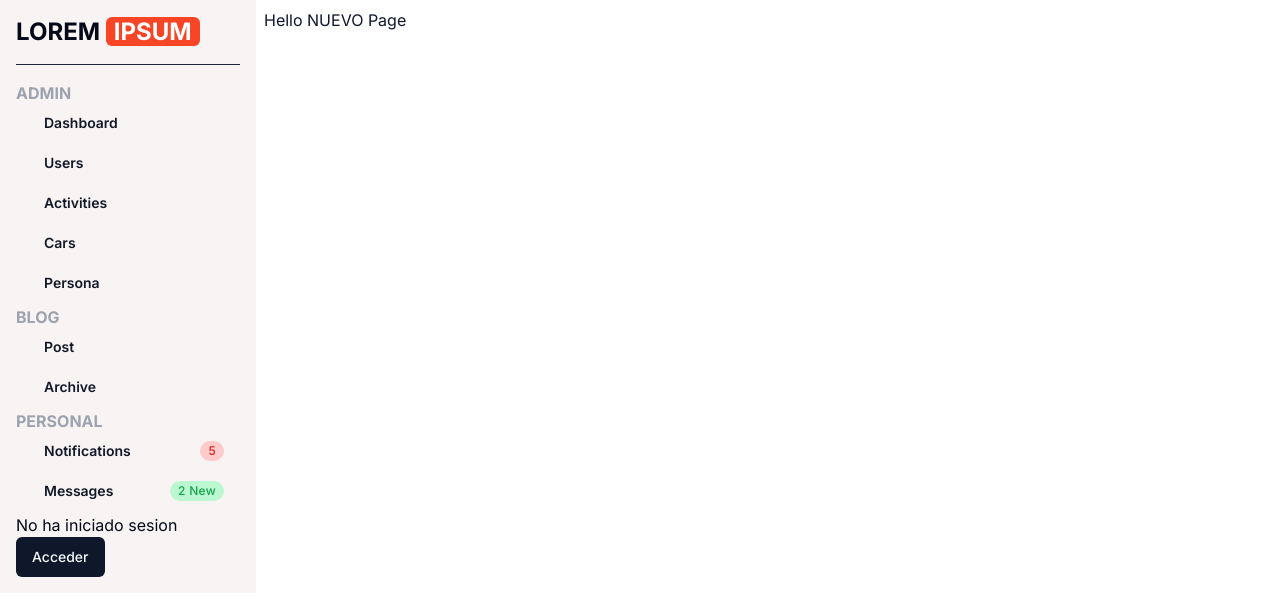
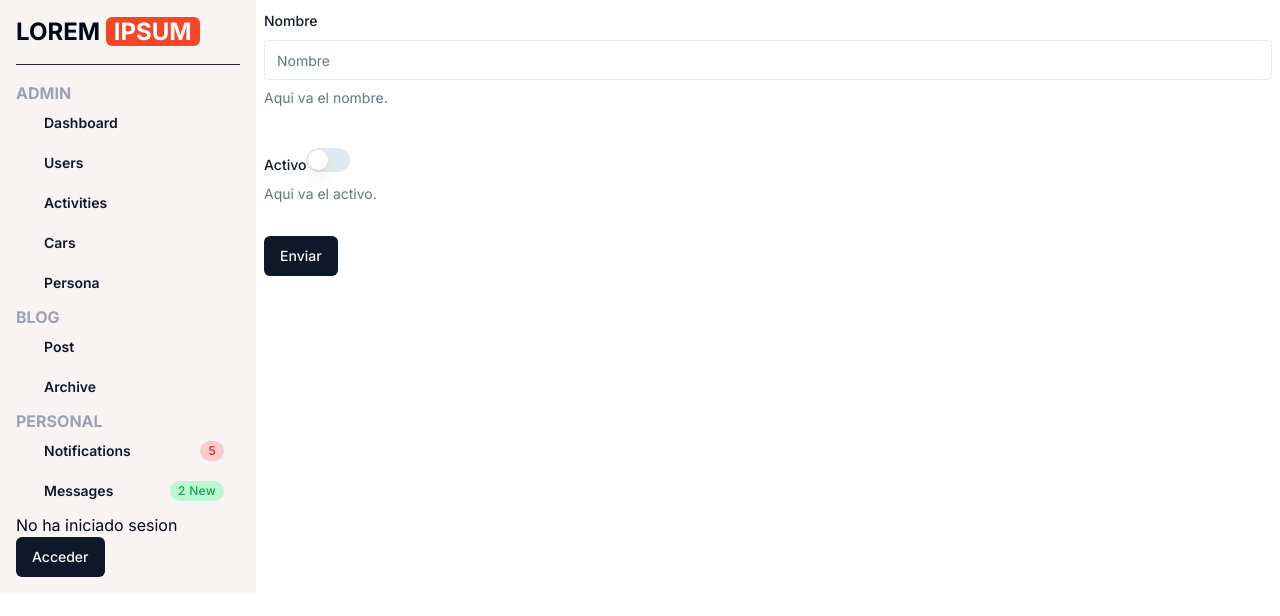
Before and after one commit to arma20044/crud, a Next.js app: page /dashboard/activities/nuevo in a window 1280 px wide. Shown: the top 616 px of the page. Built offline with nearby package versions, Linux system fonts and the light colour scheme; no server answers.

Commit message:
activities ok insert

```diff
--- a/package.json
+++ b/package.json
@@ -18,6 +18,7 @@
     "@mui/x-data-grid-generator": "^7.11.1",
     "@radix-ui/react-label": "^2.1.0",
     "@radix-ui/react-slot": "^1.1.0",
+    "@radix-ui/react-switch": "^1.1.0",
     "@radix-ui/react-toast": "^1.2.1",
     "@vercel/postgres": "^0.9.0",
     "bcrypt": "^5.1.1",
--- a/src/app/actions/activities.ts
+++ b/src/app/actions/activities.ts
@@ -12,6 +12,22 @@ interface Props {
 export const cargarActivities = async(datos:Props) => {
 
 
+
+
+    const response = await sql`SELECT * FROM ACTIVITIES `;
+
+     revalidatePath('/dashboard/activities')
+
+
+     return response;
+
+
+}
+
+
+export const crearActivities = async(datos:Props) => {
+
+
     const { nombre, activo } = datos
 
     const response = await sql`INSERT INTO ACTIVITIES (nombre, activo) VALUES (${nombre}, ${activo})`;
--- /dev/null
+++ b/src/app/dashboard/activities/css/style.css
@@ -0,0 +1,29 @@
+/* HTML: <div class="loader"></div>
+.loader {
+    width: fit-content;
+    font-weight: bold;
+    font-family: monospace;
+    font-size: 30px;
+    clip-path: inset(0 100% 0 0);
+    animation: l5 2s steps(11) infinite;
+  }
+  .loader:before {
+    content:"Loading..."
+  }
+  @keyframes l5 {to{clip-path: inset(0 -1ch 0 0)}} */
+
+  /* HTML: <div class="loader"></div> */
+.loader {
+  color: #000;
+  width: 4px;
+  aspect-ratio: 1;
+  border-radius: 50%;
+  box-shadow: 19px 0 0 7px, 38px 0 0 3px, 57px 0 0 0;
+  transform: translateX(-38px);
+  animation: l21 .5s infinite alternate linear;
+}
+
+@keyframes l21 {
+  50%  {box-shadow: 19px 0 0 3px, 38px 0 0 7px, 57px 0 0 3px}
+  100% {box-shadow: 19px 0 0 0  , 38px 0 0 3px, 57px 0 0 7px}
+}
--- /dev/null
+++ b/src/app/dashboard/activities/error.tsx
@@ -0,0 +1,20 @@
+
+'use client'
+
+import Link from "next/link";
+import React from "react";
+
+export default function NamePage() {
+  return (
+    <section className="bg-white dark:bg-gray-900">
+    <div className="py-8 px-4 mx-auto max-w-screen-xl lg:py-16 lg:px-6">
+        <div className="mx-auto max-w-screen-sm text-center">
+            <h1 className="mb-4 text-7xl tracking-tight font-extrabold lg:text-9xl text-primary-600 dark:text-primary-500">404</h1>
+            <p className="mb-4 text-3xl tracking-tight font-bold text-gray-900 md:text-4xl dark:text-white">ALGO ANDA MAL.</p>
+            <p className="mb-4 text-lg font-light text-gray-500 dark:text-gray-400">Disculpas, ha ocurrido un error. Por favor, recarga la pagina o ve al <Link href={'/dashboard'}>Dashboard</Link></p>
+            <a href="#" className="inline-flex text-white bg-primary-600 hover:bg-primary-800 focus:ring-4 focus:outline-none focus:ring-primary-300 font-medium rounded-lg text-sm px-5 py-2.5 text-center dark:focus:ring-primary-900 my-4">Back to Homepage</a>
+        </div>
+    </div>
+</section>
+  );
+}
--- /dev/null
+++ b/src/app/dashboard/activities/loading.tsx
@@ -0,0 +1,25 @@
+
+import './css/style.css'
+
+export default function SkeletonCard() {
+    return (
+        <>
+
+
+
+
+
+            <div className="text-center">
+                <div role="status">
+                    <svg aria-hidden="true" className="inline w-8 h-8 text-gray-200 animate-spin dark:text-gray-600 fill-blue-600" viewBox="0 0 100 101" fill="none" xmlns="http://www.w3.org/2000/svg">
+                        <path d="M100 50.5908C100 78.2051 77.6142 100.591 50 100.591C22.3858 100.591 0 78.2051 0 50.5908C0 22.9766 22.3858 0.59082 50 0.59082C77.6142 0.59082 100 22.9766 100 50.5908ZM9.08144 50.5908C9.08144 73.1895 27.4013 91.5094 50 91.5094C72.5987 91.5094 90.9186 73.1895 90.9186 50.5908C90.9186 27.9921 72.5987 9.67226 50 9.67226C27.4013 9.67226 9.08144 27.9921 9.08144 50.5908Z" fill="currentColor" />
+                        <path d="M93.9676 39.0409C96.393 38.4038 97.8624 35.9116 97.0079 33.5539C95.2932 28.8227 92.871 24.3692 89.8167 20.348C85.8452 15.1192 80.8826 10.7238 75.2124 7.41289C69.5422 4.10194 63.2754 1.94025 56.7698 1.05124C51.7666 0.367541 46.6976 0.446843 41.7345 1.27873C39.2613 1.69328 37.813 4.19778 38.4501 6.62326C39.0873 9.04874 41.5694 10.4717 44.0505 10.1071C47.8511 9.54855 51.7191 9.52689 55.5402 10.0491C60.8642 10.7766 65.9928 12.5457 70.6331 15.2552C75.2735 17.9648 79.3347 21.5619 82.5849 25.841C84.9175 28.9121 86.7997 32.2913 88.1811 35.8758C89.083 38.2158 91.5421 39.6781 93.9676 39.0409Z" fill="currentFill" />
+                    </svg>
+                    <span className="sr-only">Loading...</span>
+                </div>
+            </div>
+
+
+        </>
+    );
+}
--- a/src/app/dashboard/activities/nuevo/page.tsx
+++ b/src/app/dashboard/activities/nuevo/page.tsx
@@ -1,8 +1,131 @@
+'use client'
+
+import { InputWithLabel } from "@/app/components/ui/InputWithLabel";
+import { zodResolver } from "@hookform/resolvers/zod";
+import { useForm } from "react-hook-form";
+import { z } from "zod";
+import {
+  Form,
+  FormControl,
+  FormDescription,
+  FormField,
+  FormItem,
+  FormLabel,
+  FormMessage,
+} from "@/components/ui/form"
+
+import { Input } from "@/components/ui/input"
+import { Switch } from "@/components/ui/switch"
+
+
+import { useFormStatus } from "react-dom";
+import { useRouter } from "next/navigation";
+
+import { Button } from "@/components/ui/button";
+import { crearActivities } from "@/app/actions/activities";
 
 export default function NamePage() {
+
+  const route = useRouter();
+
+  const { register, handleSubmit, watch, formState: { errors } } = useForm();
+
+  const formSchema = z.object({
+    nombre: z.string({}).min(1, {
+      message: 'Debe tener minimo 1 caracteres'
+    }).max(20, {
+      message: 'Debe tener maximo 20 caracteres'
+    }),
+    activo: z.boolean(),
+    // fechaNacimiento: z.string(),
+    // correoElectronico: z.string()
+  })
+
+  const form = useForm<z.infer<typeof formSchema>>({
+    resolver: zodResolver(formSchema),
+    defaultValues: {
+      //username: "",
+        activo:false
+    },
+  })
+
+  const { pending } = useFormStatus()
+
+  const onSubmit = async (data) => {
+
+    console.log('onsubmit crear activitie: ' + JSON.stringify(data))
+
+
+      const crearActivity = await crearActivities(
+        {nombre: data.nombre,
+          activo: data.activo
+        }
+
+
+      )
+
+
+    // const activityCrear = await crearActivities({
+    // })
+
+    // console.log('personaCrear :' + JSON.stringify(personaCrear))
+
+    route.refresh();
+    route.back()
+
+
+
+  }
+
   return (
-    <div>
-      <h1>Hello NUEVO Page</h1>
-    </div>
+    <main >
+
+
+
+
+      <Form {...form}>
+        <form onSubmit={form.handleSubmit(onSubmit)} className="space-y-8">
+          <FormField
+            control={form.control}
+            name="nombre"
+            render={({ field }) => (
+              <FormItem>
+                <FormLabel>Nombre</FormLabel>
+                <FormControl>
+                  <Input placeholder="Nombre" {...field} />
+                </FormControl>
+                <FormDescription>
+                  Aqui va el nombre.
+                </FormDescription>
+                <FormMessage />
+              </FormItem>
+            )}
+          />
+          <FormField
+            control={form.control}
+            name="activo"
+            render={({ field }) => (
+              <FormItem >
+                <FormLabel className='py-4'>Activo</FormLabel>
+                <FormControl>
+                <Switch
+                      checked={field.value}
+                      onCheckedChange={field.onChange}
+                    />
+                </FormControl>
+                <FormDescription>
+                  Aqui va el activo.
+                </FormDescription>
+                <FormMessage />
+              </FormItem>
+            )}
+          />
+
+
+          <Button type="submit" aria-disabled={pending}>Enviar</Button>
+        </form>
+      </Form>
+
+    </main>
   );
 }
--- a/src/app/dashboard/activities/page.tsx
+++ b/src/app/dashboard/activities/page.tsx
@@ -35,11 +35,11 @@ export default async function ActivitiesPage() {
      function AgregarButton() {
 
       return (
-        <div>
-          <button  className='bg-blue-500 hover:bg-blue-700 text-white font-bold py-2 px-4 rounded'>
+        <div className="my-5">
+          {/* <button  className='bg-blue-500 hover:bg-blue-700 text-white font-bold py-2 px-4 rounded'>
             Add
-          </button>
-          <Link href={'/dashboard/activities/nuevo'}>Ir</Link>
+          </button> */}
+          <Link className="bg-blue-500 hover:bg-blue-700 text-white font-bold py-2 px-4 rounded" href={'/dashboard/activities/nuevo'}>Agregar</Link>
         </div>
       );
     }
@@ -47,7 +47,7 @@ export default async function ActivitiesPage() {
 
   return (
     <div>
-      <h1>Hello ActivitiesPage</h1>
+      <h2 className="text-2xl font-bold leading-7 text-gray-900 sm:truncate sm:text-3xl sm:tracking-tight">Activities</h2>
       <AgregarButton/>
       <Suspense fallback={null}>
             <CantidadActivities/>
--- /dev/null
+++ b/src/components/ui/switch.tsx
@@ -0,0 +1,29 @@
+"use client"
+
+import * as React from "react"
+import * as SwitchPrimitives from "@radix-ui/react-switch"
+
+import { cn } from "@/lib/utils"
+
+const Switch = React.forwardRef<
+  React.ElementRef<typeof SwitchPrimitives.Root>,
+  React.ComponentPropsWithoutRef<typeof SwitchPrimitives.Root>
+>(({ className, ...props }, ref) => (
+  <SwitchPrimitives.Root
+    className={cn(
+      "peer inline-flex h-6 w-11 shrink-0 cursor-pointer items-center rounded-full border-2 border-transparent transition-colors focus-visible:outline-none focus-visible:ring-2 focus-visible:ring-ring focus-visible:ring-offset-2 focus-visible:ring-offset-background disabled:cursor-not-allowed disabled:opacity-50 data-[state=checked]:bg-primary data-[state=unchecked]:bg-input",
+      className
+    )}
+    {...props}
+    ref={ref}
+  >
+    <SwitchPrimitives.Thumb
+      className={cn(
+        "pointer-events-none block h-5 w-5 rounded-full bg-background shadow-lg ring-0 transition-transform data-[state=checked]:translate-x-5 data-[state=unchecked]:translate-x-0"
+      )}
+    />
+  </SwitchPrimitives.Root>
+))
+Switch.displayName = SwitchPrimitives.Root.displayName
+
+export { Switch }
```
Also changed, not shown: 1 other file (tests, documents, lock files or other folders).
